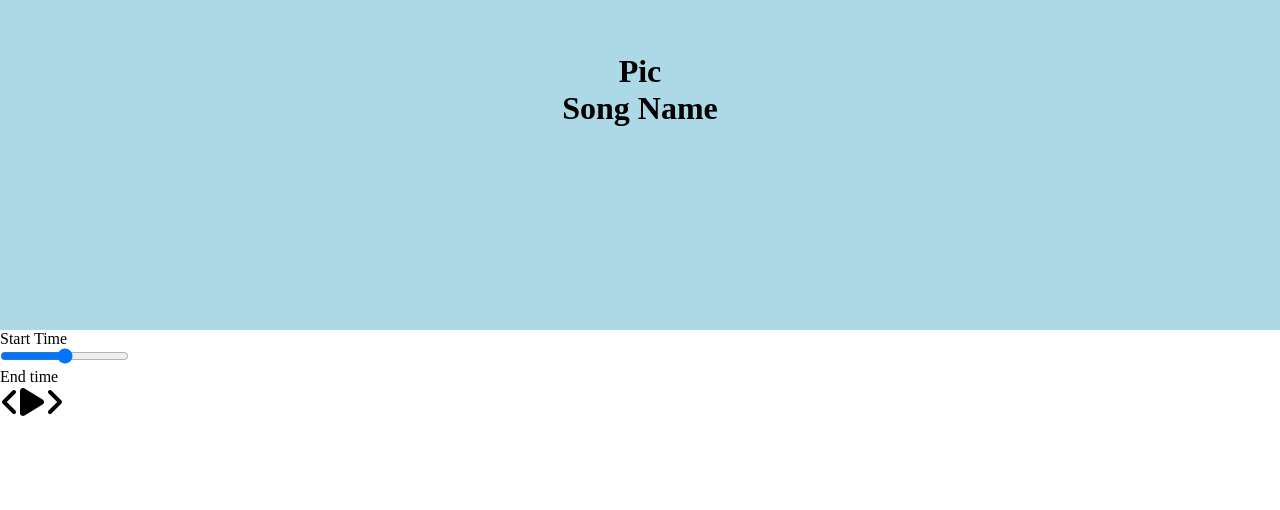
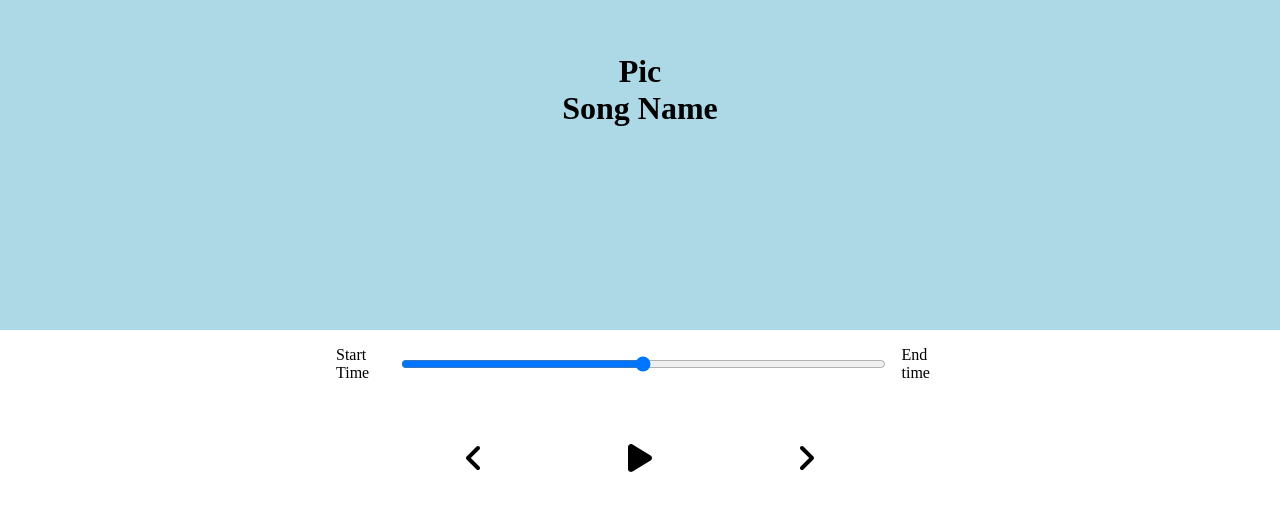
Before and after one commit to AydarF/music-player, a React (Create React App) app: page / in a window 1280 px wide. Shown: the part 150-660 px from the top of the page. Built offline with nearby package versions, Linux system fonts and the light colour scheme; the HTML template or start-up script is replaced by a standard one.

Commit message:
style: create basic player component styling

```diff
--- a/src/styles/_player.scss
+++ b/src/styles/_player.scss
@@ -0,0 +1,33 @@
+.player {
+  display: flex;
+  flex-direction: column;
+  align-items: center;
+  justify-content: space-between;
+  min-height: 20vh;
+}
+
+.time-control {
+  display: flex;
+  width: 50%;
+
+  input {
+    width: 100%;
+    padding: 1rem 2rem;
+  }
+
+  p {
+    padding: 1rem;
+  }
+}
+
+.play-control {
+  display: flex;
+  align-items: center;
+  justify-content: space-between;
+  width: 30%;
+  padding: 1rem;
+
+  svg {
+    cursor: pointer;
+  }
+}
```
